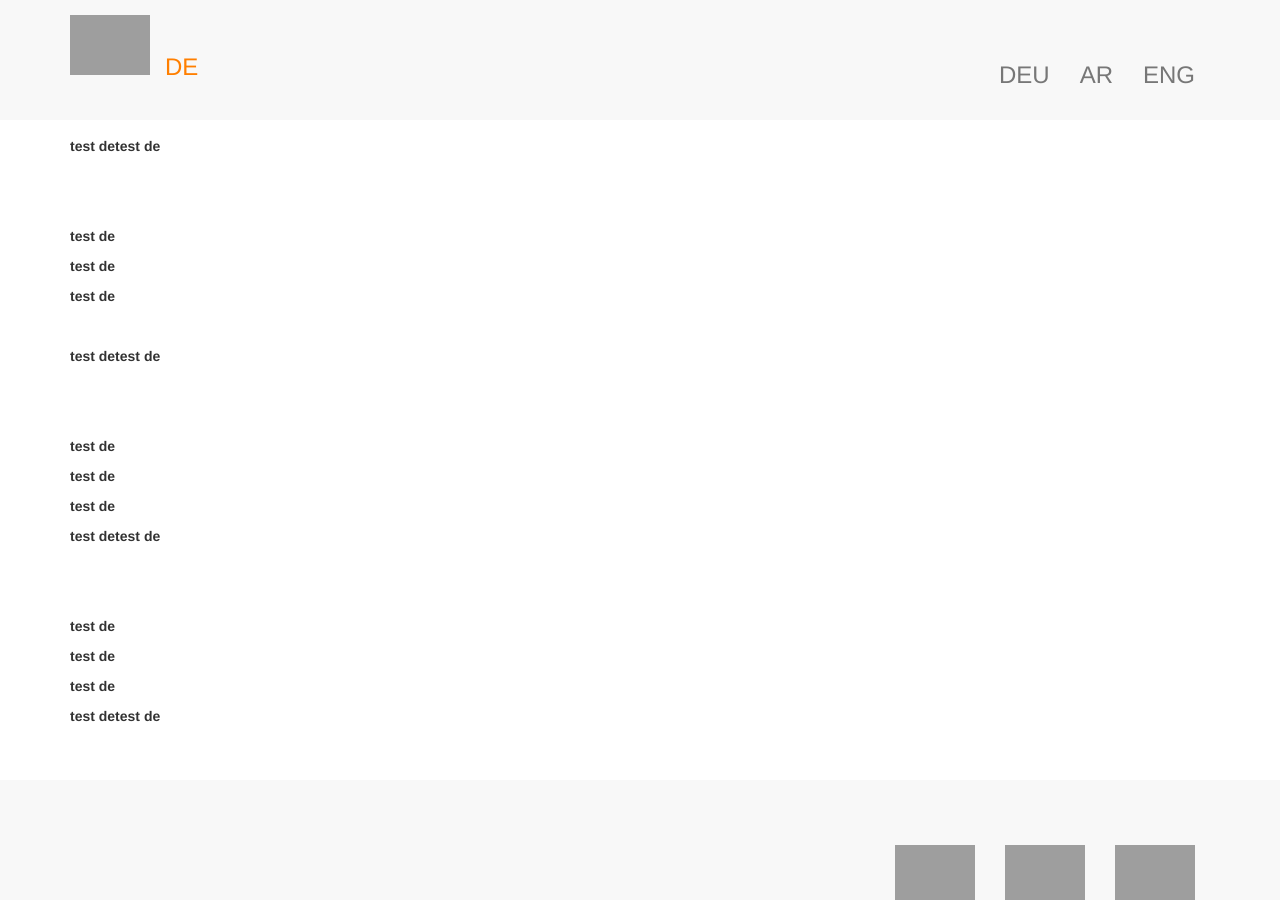
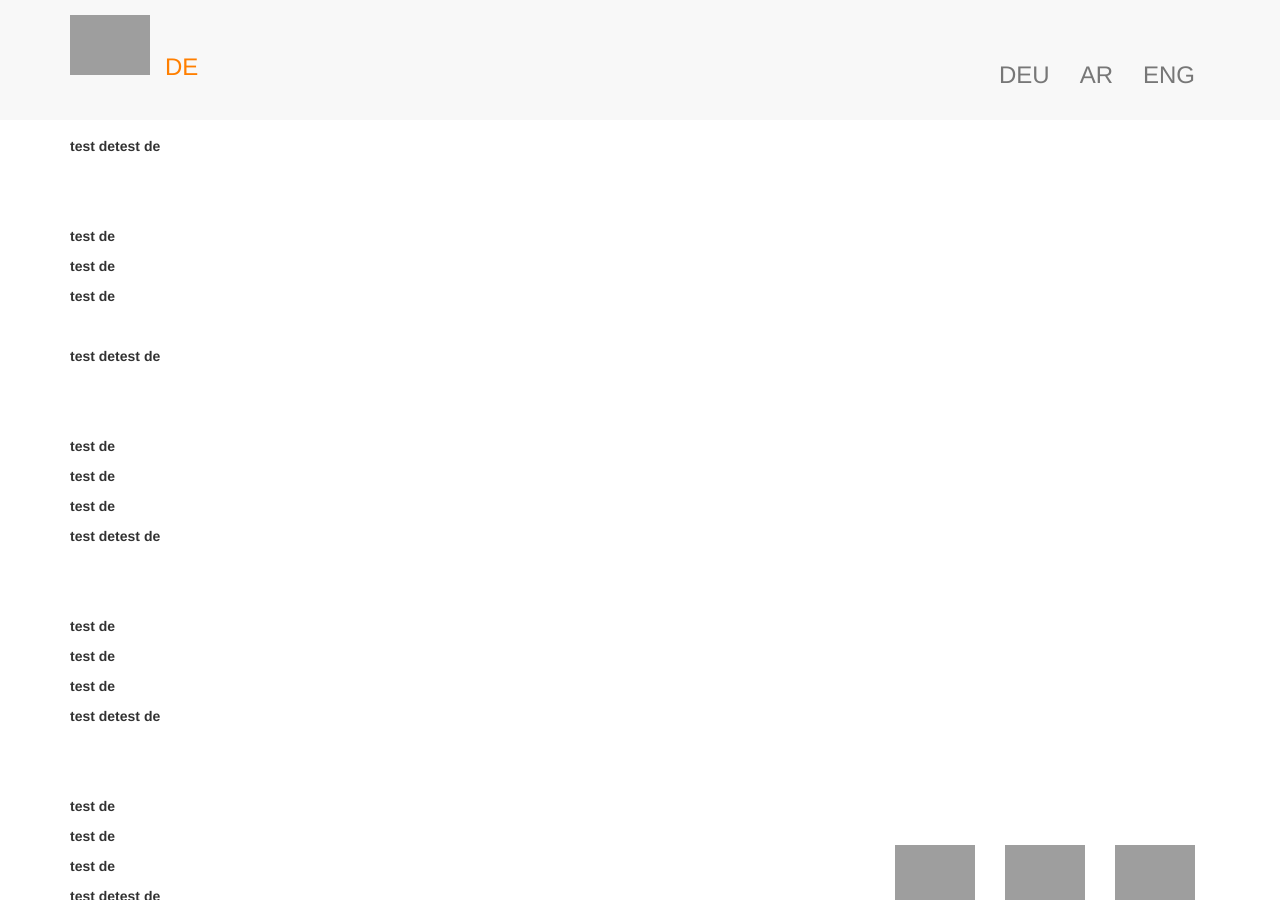
Before and after one commit to EIJC/TIJ, a Jekyll site: the page built from de.html, in a window 1280 px wide and 900 px high, scrolled down 520 px. Built offline with Jekyll 4.4.1, drawn with Linux system fonts in a browser that asks for light colours; nearby versions of some CDN libraries; grey boxes are pictures that could not be loaded.

Commit message:
Update page.html

```diff
--- a/_layouts/page.html
+++ b/_layouts/page.html
@@ -43,7 +43,7 @@ layout: base
 
 
     <div id="footer">
-      <div class="navbar navbar-default navbar-fixed-bottom ">
+      <div class="navbar navbar-footer navbar-fixed-bottom ">
         <div class="container">
             <ul class="nav navbar-nav pull-right" style:"margin:top: -50px;">
                 <li><a href="" scr="">
```
